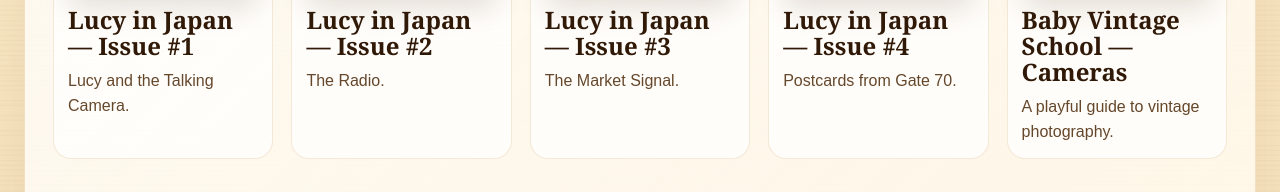
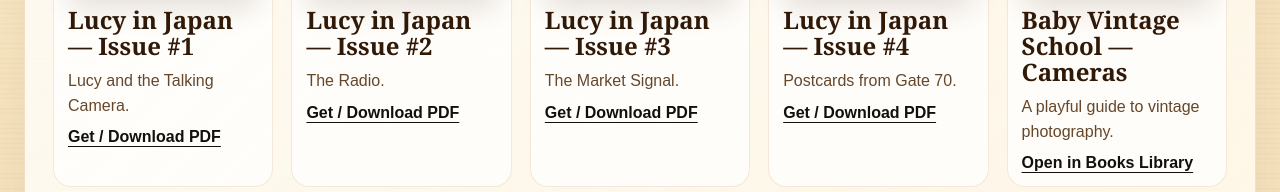
Before and after one commit to danielyuval46-code/lucylp-site, a plain HTML site: page blog/index.html in a window 1280 px wide. Shown: the part 1316-1508 px from the top of the page. Drawn offline with Linux system fonts and the light colour scheme; no server answers.

Commit message:
Add book download links to blog
Add direct Etsy download links for Lucy in Japan issues and a books-library link for Baby Vintage School in the blog showcase.

```diff
--- a/blog/index.html
+++ b/blog/index.html
@@ -14,7 +14,7 @@
   <meta name="twitter:card" content="summary_large_image">
   <link rel="icon" href="/brand/LucyLP_Favicon.svg" type="image/svg+xml">
   <link rel="stylesheet" href="/style.css?v=20260717-final-home-1">
-  <link rel="stylesheet" href="/blog/blog.css?v=20260803-live-3">
+  <link rel="stylesheet" href="/blog/blog.css?v=20260803-live-4">
 </head>
 <body>
   <header class="site-header">
@@ -53,27 +53,27 @@
         <article class="showcase-card">
           <img src="/assets/books/lucy-in-japan/lucy-in-japan-issue-1-en.png" srcset="/assets/responsive/books/lucy-in-japan/lucy-in-japan-issue-1-en-480.webp 480w, /assets/responsive/books/lucy-in-japan/lucy-in-japan-issue-1-en-768.webp 768w" sizes="(max-width: 760px) 42vw, 220px" alt="Lucy in Japan Issue 1 cover">
           <h3>Lucy in Japan — Issue #1</h3>
-          <p>Lucy and the Talking Camera.</p>
+          <p>Lucy and the Talking Camera.</p><a href="https://www.etsy.com/listing/4537396310/lucy-in-japan-issue-1-digital-comic-pdf" target="_blank" rel="noopener noreferrer sponsored">Get / Download PDF</a>
         </article>
         <article class="showcase-card">
           <img src="/assets/books/lucy-in-japan/lucy-in-japan-issue-2-en.png" srcset="/assets/responsive/books/lucy-in-japan/lucy-in-japan-issue-2-en-480.webp 480w, /assets/responsive/books/lucy-in-japan/lucy-in-japan-issue-2-en-768.webp 768w" sizes="(max-width: 760px) 42vw, 220px" alt="Lucy in Japan Issue 2 cover">
           <h3>Lucy in Japan — Issue #2</h3>
-          <p>The Radio.</p>
+          <p>The Radio.</p><a href="https://www.etsy.com/listing/4537405854/lucy-in-japan-issue-2-digital-comic-pdf" target="_blank" rel="noopener noreferrer sponsored">Get / Download PDF</a>
         </article>
         <article class="showcase-card">
           <img src="/assets/books/lucy-in-japan/lucy-in-japan-issue-3-en.png" srcset="/assets/responsive/books/lucy-in-japan/lucy-in-japan-issue-3-en-480.webp 480w, /assets/responsive/books/lucy-in-japan/lucy-in-japan-issue-3-en-768.webp 768w" sizes="(max-width: 760px) 42vw, 220px" alt="Lucy in Japan Issue 3 cover">
           <h3>Lucy in Japan — Issue #3</h3>
-          <p>The Market Signal.</p>
+          <p>The Market Signal.</p><a href="https://www.etsy.com/listing/4537397677/lucy-in-japan-issue-3-digital-comic-pdf" target="_blank" rel="noopener noreferrer sponsored">Get / Download PDF</a>
         </article>
         <article class="showcase-card">
           <img src="/assets/books/lucy-in-japan/lucy-in-japan-issue-4-en.png" srcset="/assets/responsive/books/lucy-in-japan/lucy-in-japan-issue-4-en-480.webp 480w, /assets/responsive/books/lucy-in-japan/lucy-in-japan-issue-4-en-768.webp 768w" sizes="(max-width: 760px) 42vw, 220px" alt="Lucy in Japan Issue 4 cover">
           <h3>Lucy in Japan — Issue #4</h3>
-          <p>Postcards from Gate 70.</p>
+          <p>Postcards from Gate 70.</p><a href="https://www.etsy.com/listing/4537416226/lucy-in-japan-issue-4-digital-comic-pdf" target="_blank" rel="noopener noreferrer sponsored">Get / Download PDF</a>
         </article>
         <article class="showcase-card">
           <img src="/assets/books/baby-vintage-school/baby-vintage-school-cameras-en.png" srcset="/assets/responsive/books/baby-vintage-school/baby-vintage-school-cameras-en-480.webp 480w, /assets/responsive/books/baby-vintage-school/baby-vintage-school-cameras-en-768.webp 768w" sizes="(max-width: 760px) 42vw, 220px" alt="Baby Vintage School Cameras cover">
           <h3>Baby Vintage School — Cameras</h3>
-          <p>A playful guide to vintage photography.</p>
+          <p>A playful guide to vintage photography.</p><a href="/books/">Open in Books Library</a>
         </article>
       </div>
       <a class="page-link" href="/books/">Open the Books Library</a>
@@ -157,6 +157,6 @@
 
   <footer class="site-footer"><div><img src="/brand/LucyLP_Guides_Header_Logo.png" alt="LucyLP"><p>One story becomes a world.</p></div><nav aria-label="Footer navigation"><a href="/about/">About LucyLP</a><a href="/contact/">Contact</a><a href="/privacy/">Privacy</a><a href="/terms/">Terms</a></nav><nav aria-label="Social links"><a href="https://www.instagram.com/" rel="noopener noreferrer">Instagram</a><a href="https://www.youtube.com/" rel="noopener noreferrer">YouTube</a><a href="https://www.tiktok.com/" rel="noopener noreferrer">TikTok</a></nav></footer>
   <script src="/department-site.js?v=20260716-1"></script>
-  <script src="/blog/blog.js?v=20260803-live-3"></script>
+  <script src="/blog/blog.js?v=20260803-live-4"></script>
 </body>
 </html>
```
